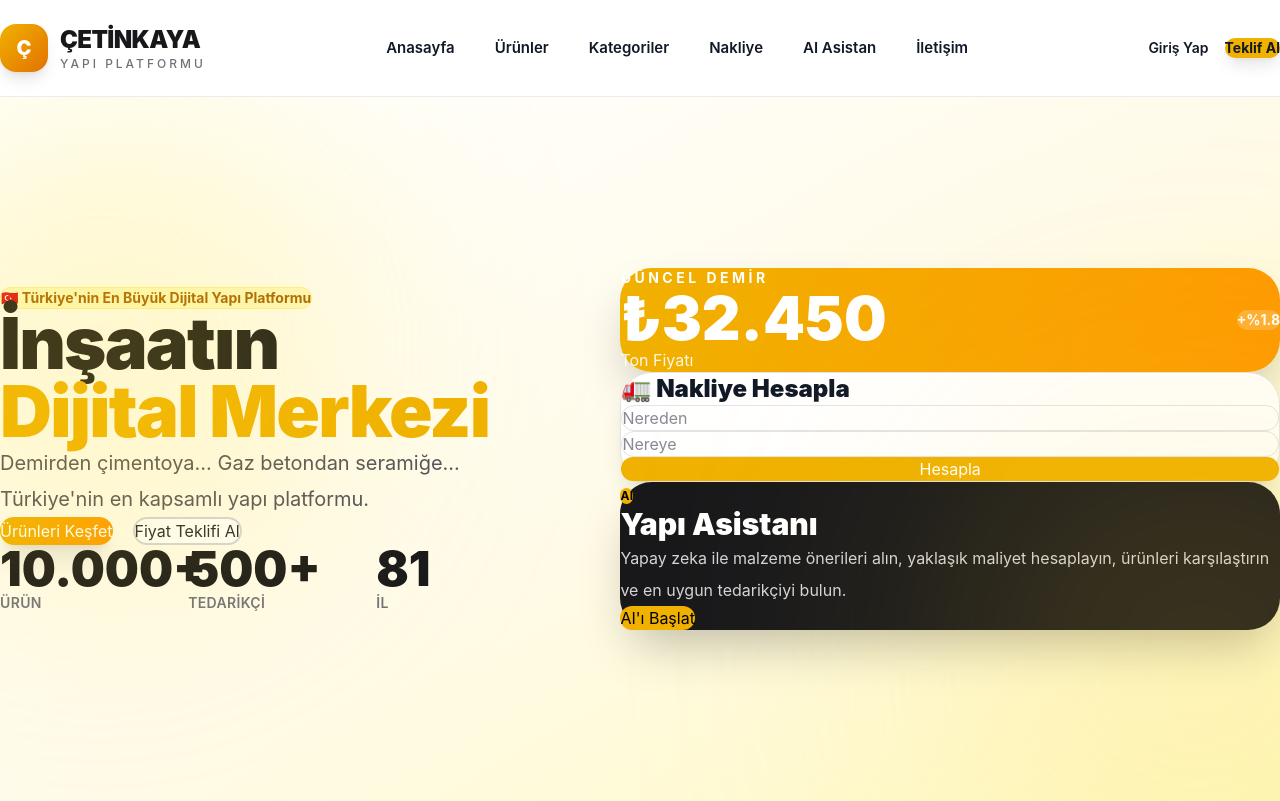
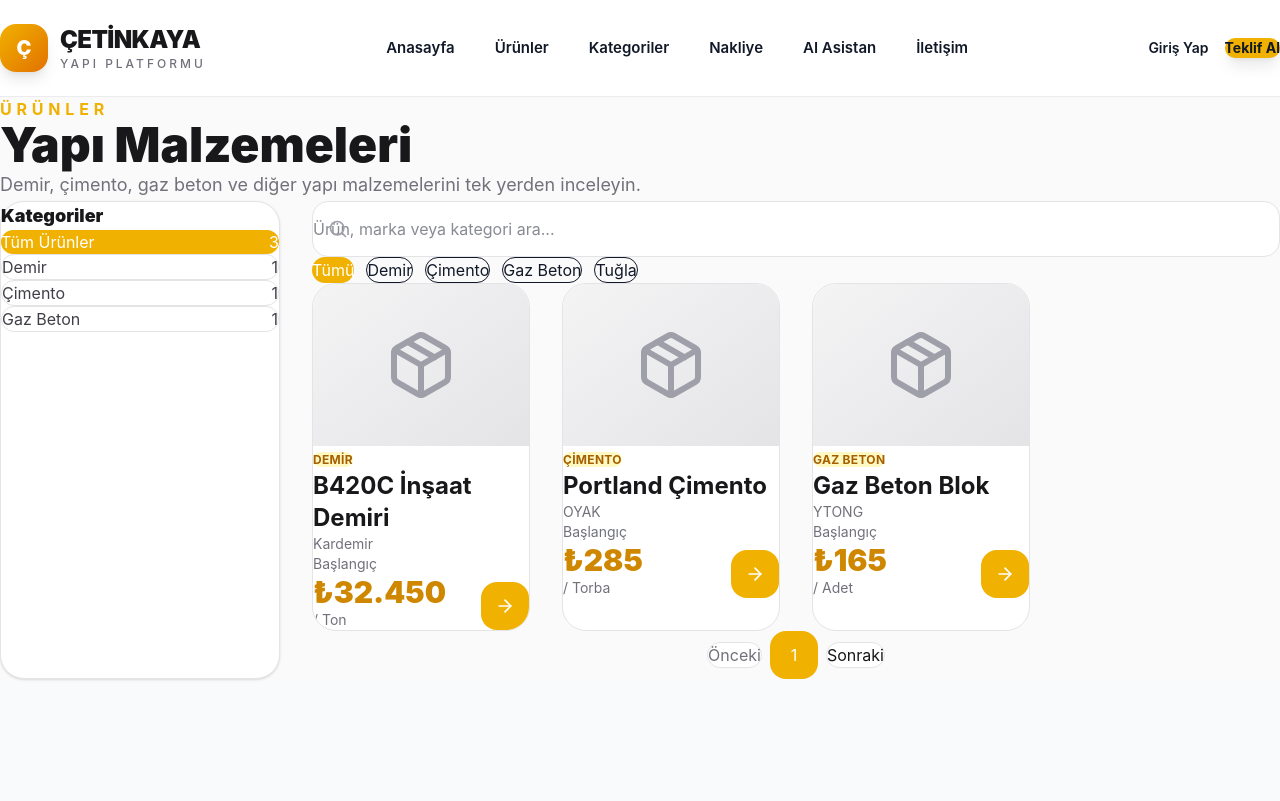
Before and after one commit to t6t2f7k87r-beep/cetinkaya-platform, a Next.js app: page /urunler in a window 1280 px wide. Built offline with nearby package versions, Linux system fonts and the light colour scheme.

Commit message:
Connect products page module

```diff
--- a/app/urunler/page.tsx
+++ b/app/urunler/page.tsx
@@ -1,13 +1,42 @@
- import Navbar from "@/components/layout/Navbar";
-import Hero from "@/components/home/hero/Hero";
+import CategorySidebar from "@/components/home/products/CategorySidebar";
+import ProductGrid from "@/components/home/products/ProductGrid";
+import ProductPagination from "@/components/home/products/ProductPagination";
+import ProductToolbar from "@/components/home/products/ProductToolbar";
+import Navbar from "@/components/layout/Navbar";
 
 export default function ProductsPage() {
   return (
     <>
       <Navbar />
 
-      <main>
-        <Hero />
+      <main className="bg-zinc-50">
+        <section className="mx-auto max-w-7xl px-6 py-20">
+          <div className="max-w-3xl">
+            <p className="font-bold uppercase tracking-[0.3em] text-yellow-500">
+              Ürünler
+            </p>
+
+            <h1 className="mt-4 text-5xl font-black text-zinc-900">
+              Yapı Malzemeleri
+            </h1>
+
+            <p className="mt-5 text-lg leading-8 text-zinc-500">
+              Demir, çimento, gaz beton ve diğer yapı malzemelerini tek yerden inceleyin.
+            </p>
+          </div>
+
+          <div className="mt-12 grid gap-8 lg:grid-cols-[280px_1fr]">
+            <CategorySidebar />
+
+            <div>
+              <ProductToolbar />
+              <div className="mt-8">
+                <ProductGrid />
+              </div>
+              <ProductPagination />
+            </div>
+          </div>
+        </section>
       </main>
     </>
   );
--- /dev/null
+++ b/components/home/products/CategorySidebar.tsx
@@ -0,0 +1,35 @@
+import { featuredProducts } from "@/data/products";
+
+const categories = Array.from(
+  featuredProducts.reduce<Map<string, number>>((items, product) => {
+    items.set(product.category, (items.get(product.category) ?? 0) + 1);
+    return items;
+  }, new Map())
+);
+
+export default function CategorySidebar() {
+  return (
+    <aside className="rounded-3xl border border-zinc-200 bg-white p-6 shadow-sm">
+      <h2 className="text-lg font-black text-zinc-900">
+        Kategoriler
+      </h2>
+
+      <div className="mt-5 space-y-2">
+        <button className="flex w-full items-center justify-between rounded-2xl bg-yellow-500 px-4 py-3 text-left font-bold text-white">
+          <span>Tüm Ürünler</span>
+          <span>{featuredProducts.length}</span>
+        </button>
+
+        {categories.map(([category, count]) => (
+          <button
+            key={category}
+            className="flex w-full items-center justify-between rounded-2xl border border-zinc-200 px-4 py-3 text-left font-semibold text-zinc-700 transition hover:border-yellow-300 hover:text-yellow-600"
+          >
+            <span>{category}</span>
+            <span>{count}</span>
+          </button>
+        ))}
+      </div>
+    </aside>
+  );
+}
--- /dev/null
+++ b/components/home/products/ProductPagination.tsx
@@ -0,0 +1,20 @@
+export default function ProductPagination() {
+  return (
+    <nav
+      aria-label="Ürün sayfaları"
+      className="mt-12 flex items-center justify-center gap-2"
+    >
+      <button className="rounded-2xl border border-zinc-200 bg-white px-4 py-3 font-semibold text-zinc-500">
+        Önceki
+      </button>
+
+      <button className="h-12 w-12 rounded-2xl bg-yellow-500 font-bold text-white">
+        1
+      </button>
+
+      <button className="rounded-2xl border border-zinc-200 bg-white px-4 py-3 font-semibold text-zinc-900">
+        Sonraki
+      </button>
+    </nav>
+  );
+}
```
